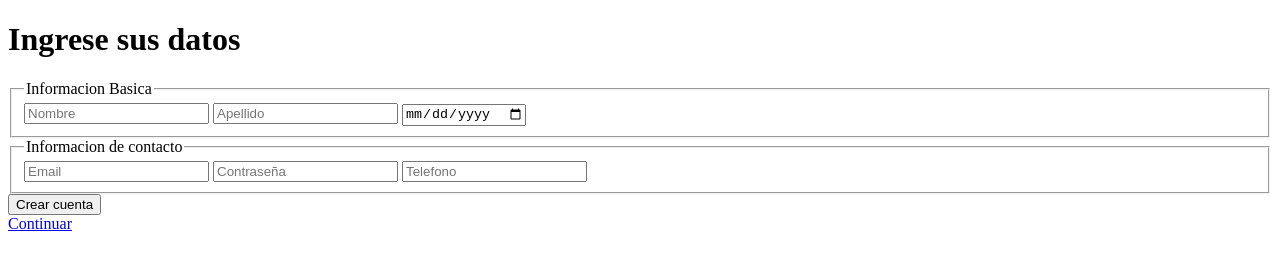
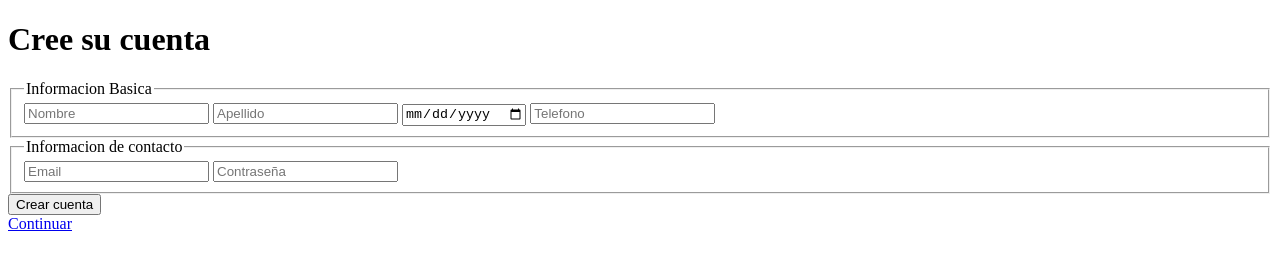
Before and after one commit to jazminniew/malaria-front, a plain HTML site: page Front MalarIA/html/crearcuenta.html in a window 1280 px wide. Drawn offline with Linux system fonts and the light colour scheme.

Commit message:
Update crearcuenta.html

```diff
--- a/Front MalarIA/html/crearcuenta.html
+++ b/Front MalarIA/html/crearcuenta.html
@@ -8,18 +8,21 @@
 <body>
     <div>
     <form>
-        <h1>Ingrese sus datos</h1>
+        <h1>Cree su cuenta</h1>
         <fieldset>
             <legend>Informacion Basica</legend>
                 <input type="text" placeholder="Nombre">
                 <input type="text" placeholder="Apellido">
                 <input type="date">
+                <input type="text" placeholder="Telefono">
+                <!--HACER UN SELECT DE PAIS <input type="text" placeholder="Pais">-->
+                <!--HACER UN SELECT DE ESTUDIANTE, TRABAJADOR <input type="text" placeholder="Pais">-->
         </fieldset>
         <fieldset>
             <legend>Informacion de contacto</legend>
                 <input type="email" placeholder="Email">
                 <input type="password" placeholder="Contraseña">
-                <input type="text" placeholder="Telefono">
+
         </fieldset>
         <button type="submit">Crear cuenta</button>
     </form>
```
